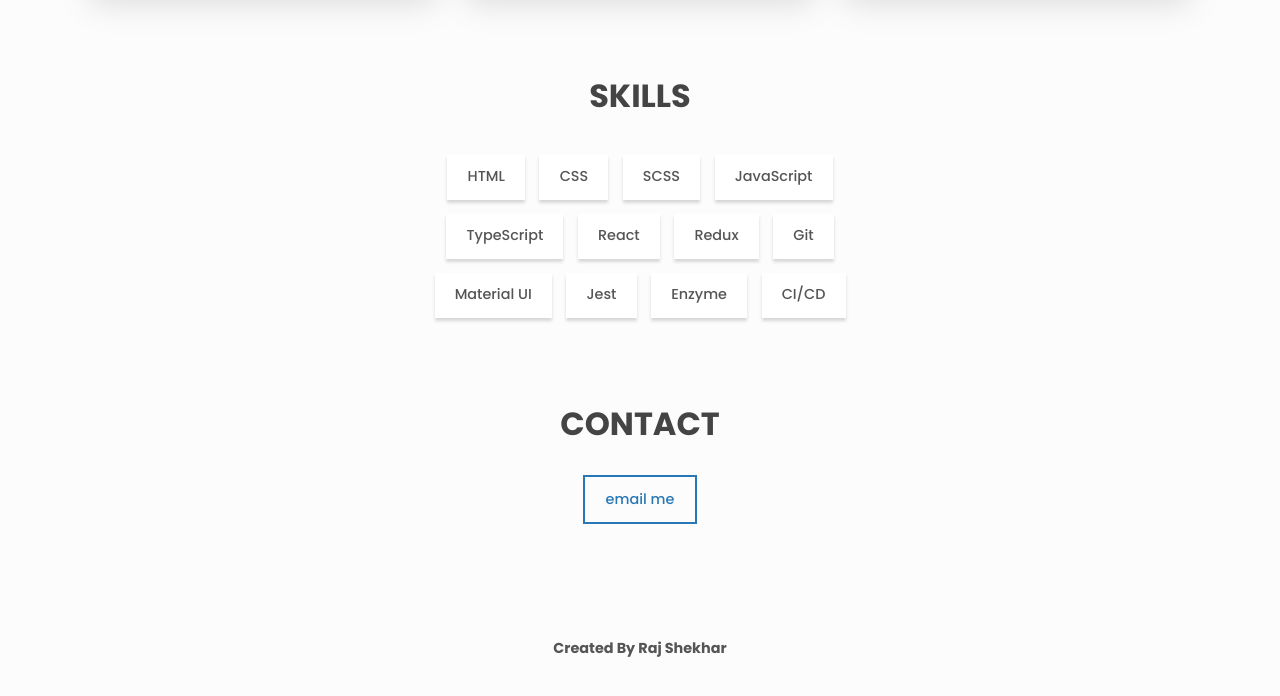
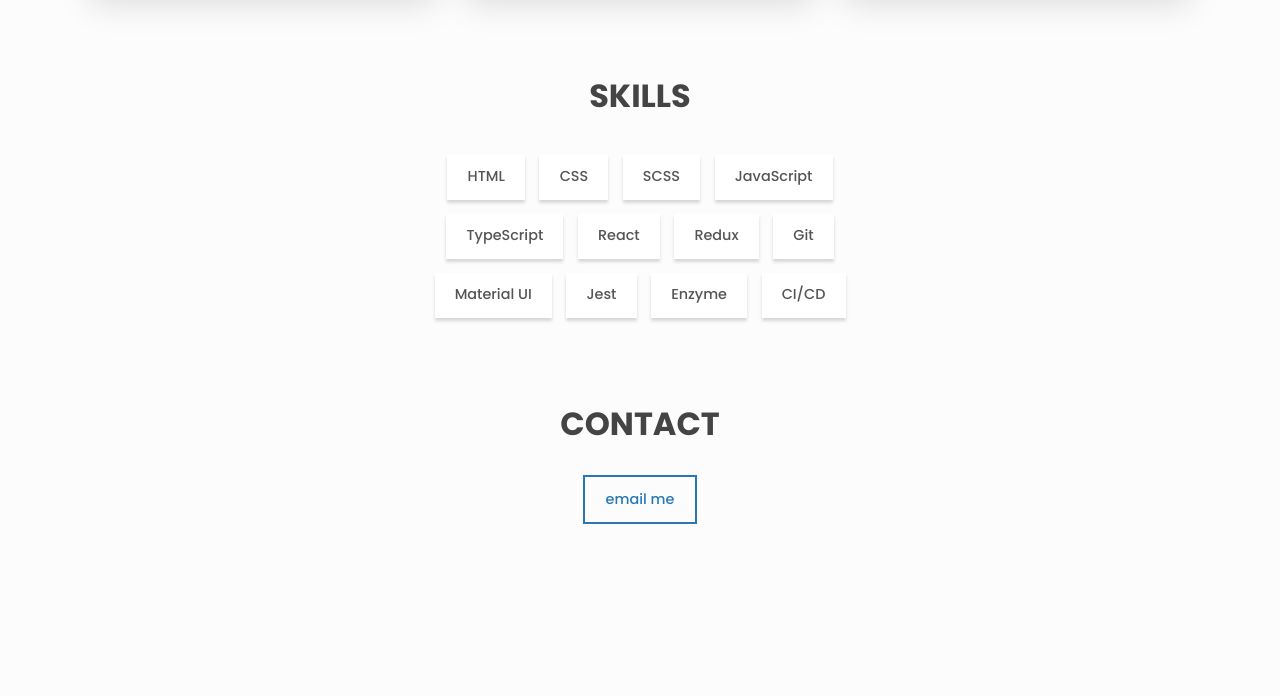
Before and after one commit to JacksonScully/JacksonScully.github.io, a plain HTML site: page index.html in a window 1280 px wide. Shown: the part 1056-1752 px from the top of the page. After the commit the page ends 1580 px from the top, so only its background shows below. Drawn offline with Linux system fonts and the light colour scheme.

Commit message:
Update index.html

```diff
--- a/index.html
+++ b/index.html
@@ -210,15 +210,6 @@
       </section>
     </main>
 
-    <footer class="footer">
-      <a
-        href="https://github.com"
-        class="link footer__link"
-      >
-        Created By Raj Shekhar
-      </a>
-    </footer>
-
     <div class="scroll-container">
     <div class="scroll-top">
       <a aria-label="Scroll up" href="#top">
```
